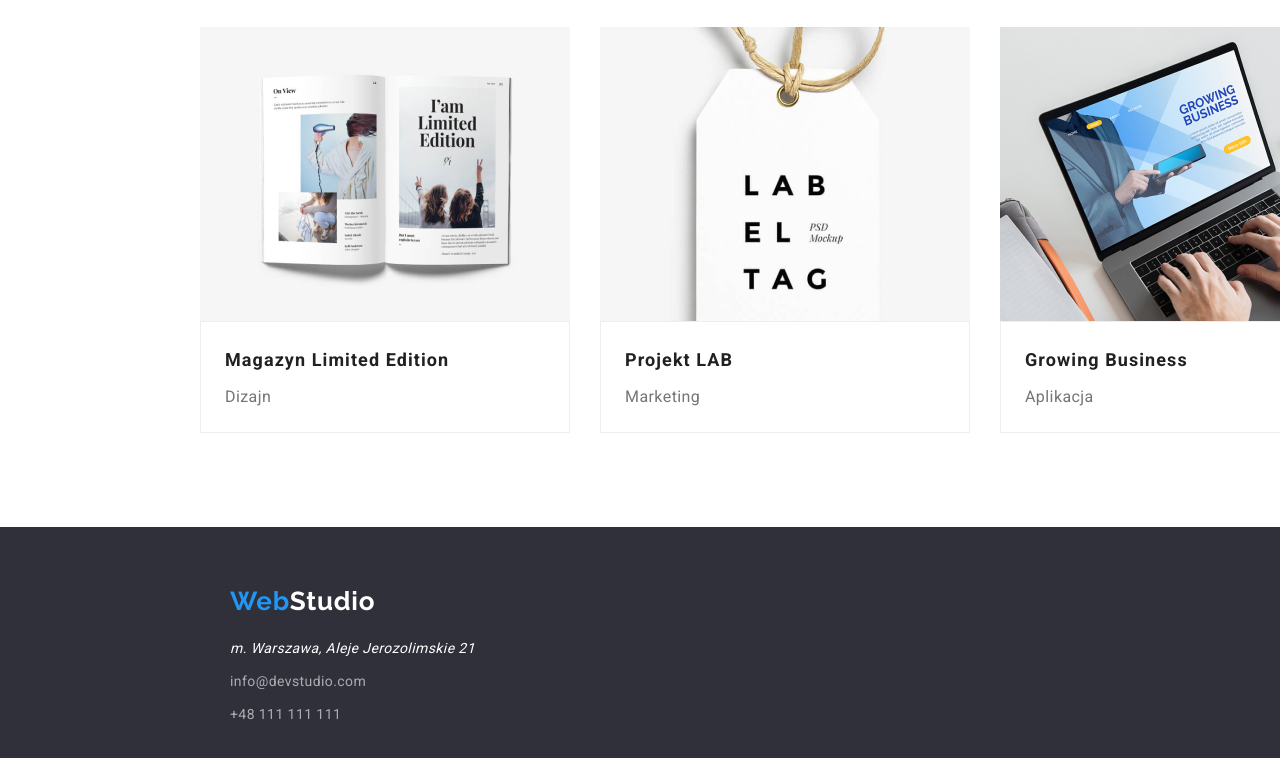
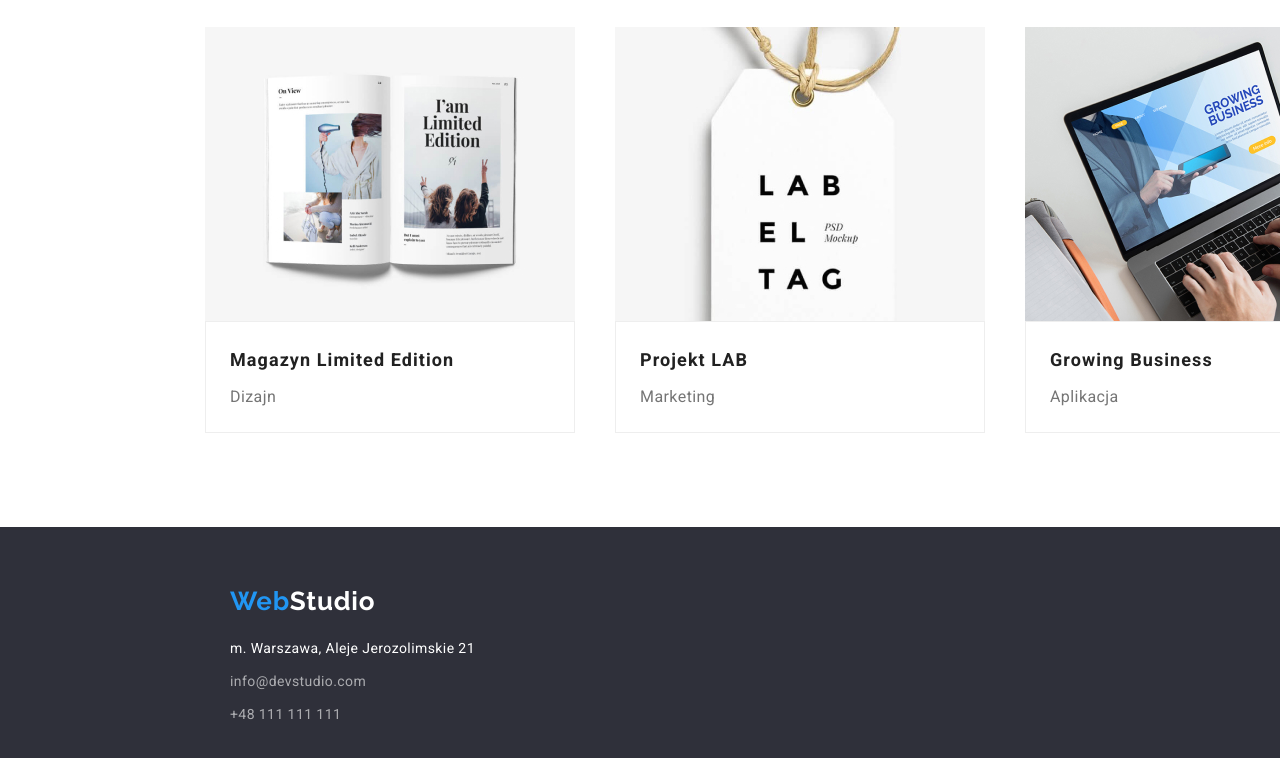
Before and after one commit to Spajkowiecki/goit-markup-hw-03, a plain HTML site: page portfolio.html in a window 1280 px wide. Shown: the part 1104-1862 px from the top of the page. Drawn offline with nearby package versions, Linux system fonts and the light colour scheme.

Commit message:
small fix

```diff
--- a/css/styles.css
+++ b/css/styles.css
@@ -52,7 +52,7 @@ body {
 
 .list {
   display: flex;
-  gap: 30px;
+  justify-content: space-around;
 }
 /*
 
@@ -552,6 +552,7 @@ body {
 }
 .address {
   color: var(--logo-white);
+  font-style: normal;
 }
 
 .footer-contacts {
```
Also changed, not shown: index.html (+2 -2 lines).
